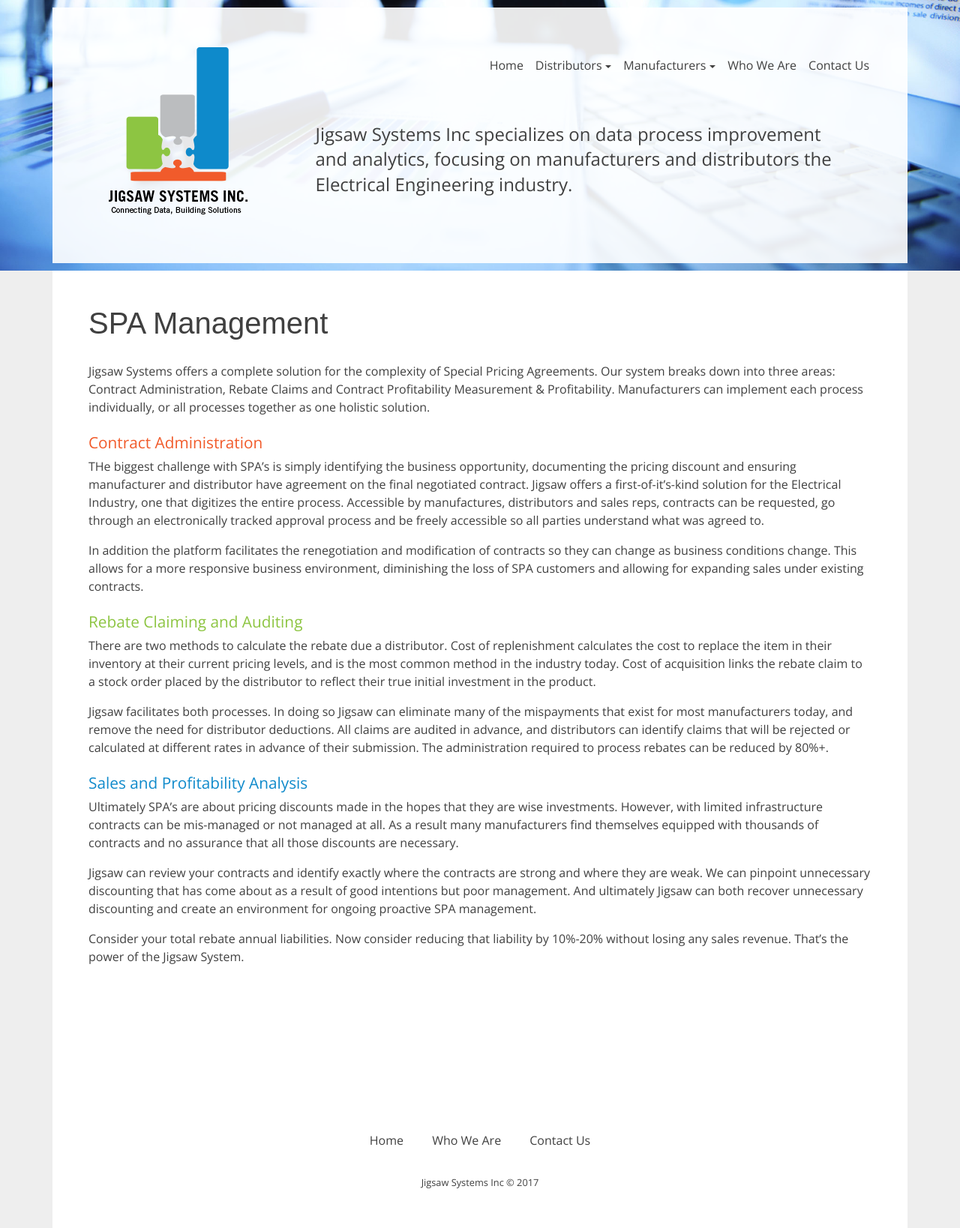
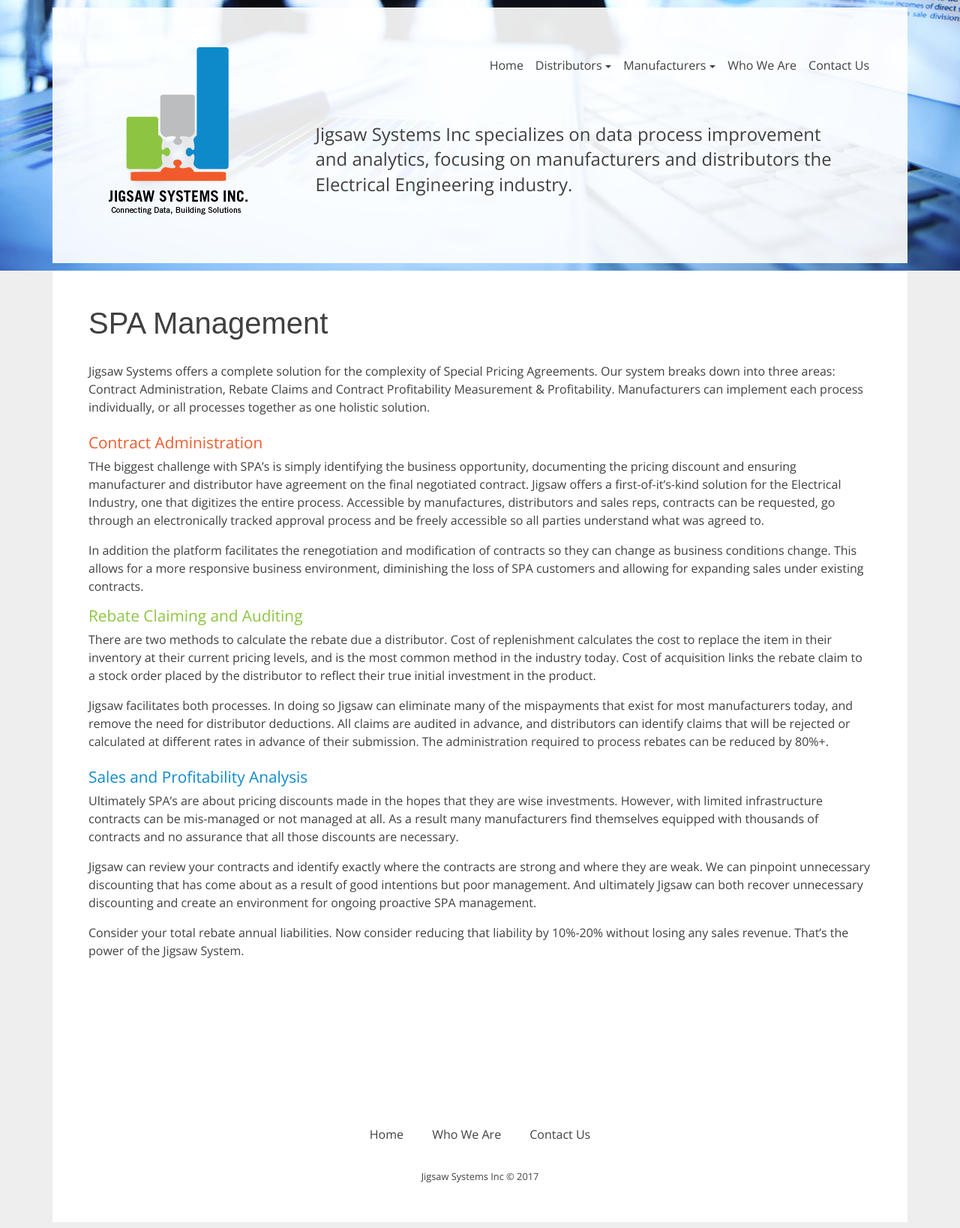
Before and after one commit to Codefully/jigsaw-redo, a Jekyll site: the page built from pages/manufacturers-spa.md, in a window 1280 px wide. Shown: the whole page at 75% size. Built offline with Jekyll 4.4.1, drawn with Linux system fonts in a browser that asks for light colours; nearby versions of some CDN libraries; some web fonts are replaced.

Commit message:
Updated Manufacturers Spa

```diff
--- a/pages/manufacturers-spa.md
+++ b/pages/manufacturers-spa.md
@@ -14,7 +14,7 @@ THe biggest challenge with SPA's is simply identifying the business opportunity,
 
 In addition the platform facilitates the renegotiation and modification of contracts so they can change as business conditions change. This allows for a more responsive business environment, diminishing the loss of SPA customers and allowing for expanding sales under existing contracts.
 
-<h2 class="color-green mt-2">Rebate Claiming and Auditing</h2>
+<h2 class="color-green">Rebate Claiming and Auditing</h2>
 
 There are two methods to calculate the rebate due a distributor. Cost of replenishment calculates the cost to replace the item in their inventory at their current pricing levels, and is the most common method in the industry today. Cost of acquisition links the rebate claim to a stock order placed by the distributor to reflect their true initial investment in the product.
 
```
